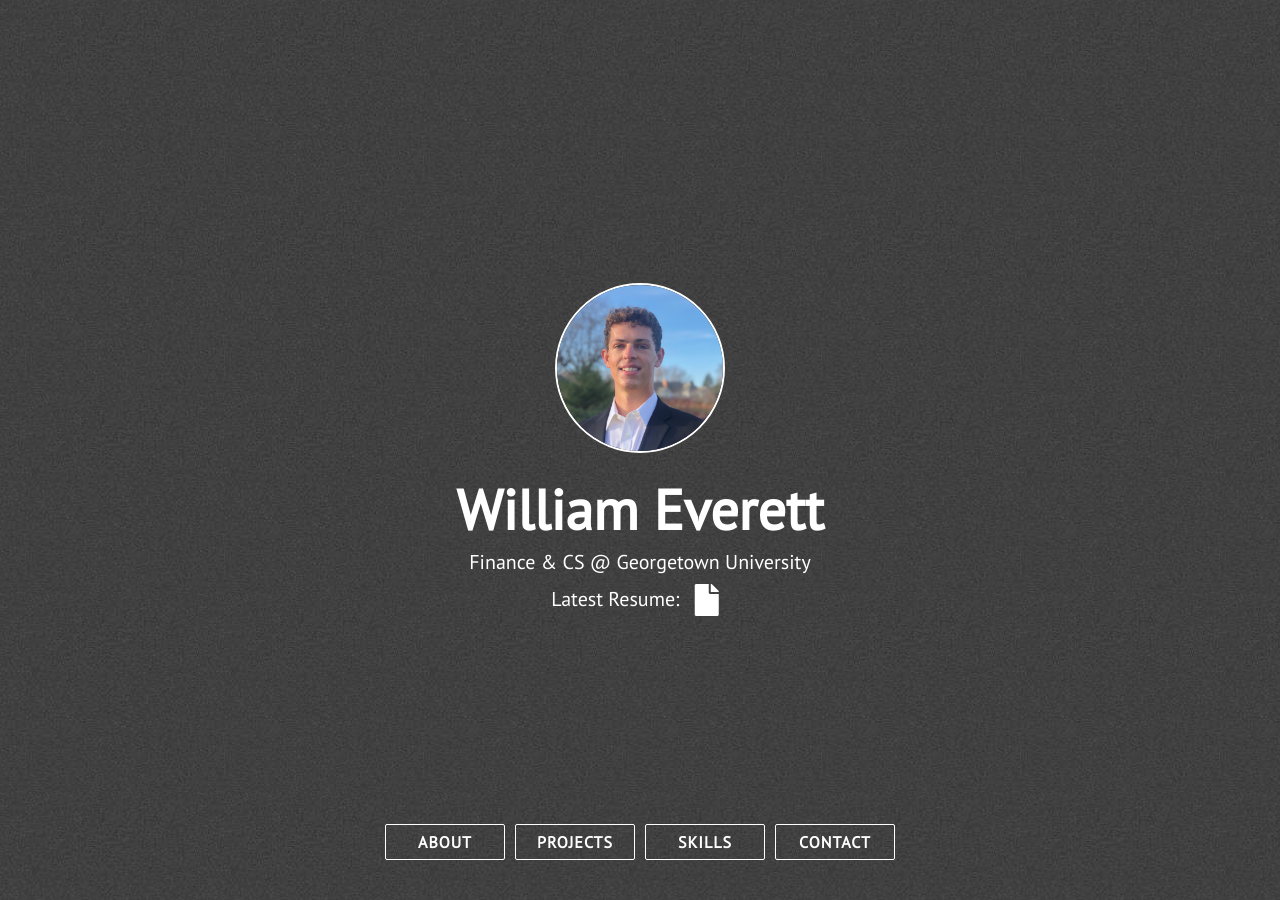
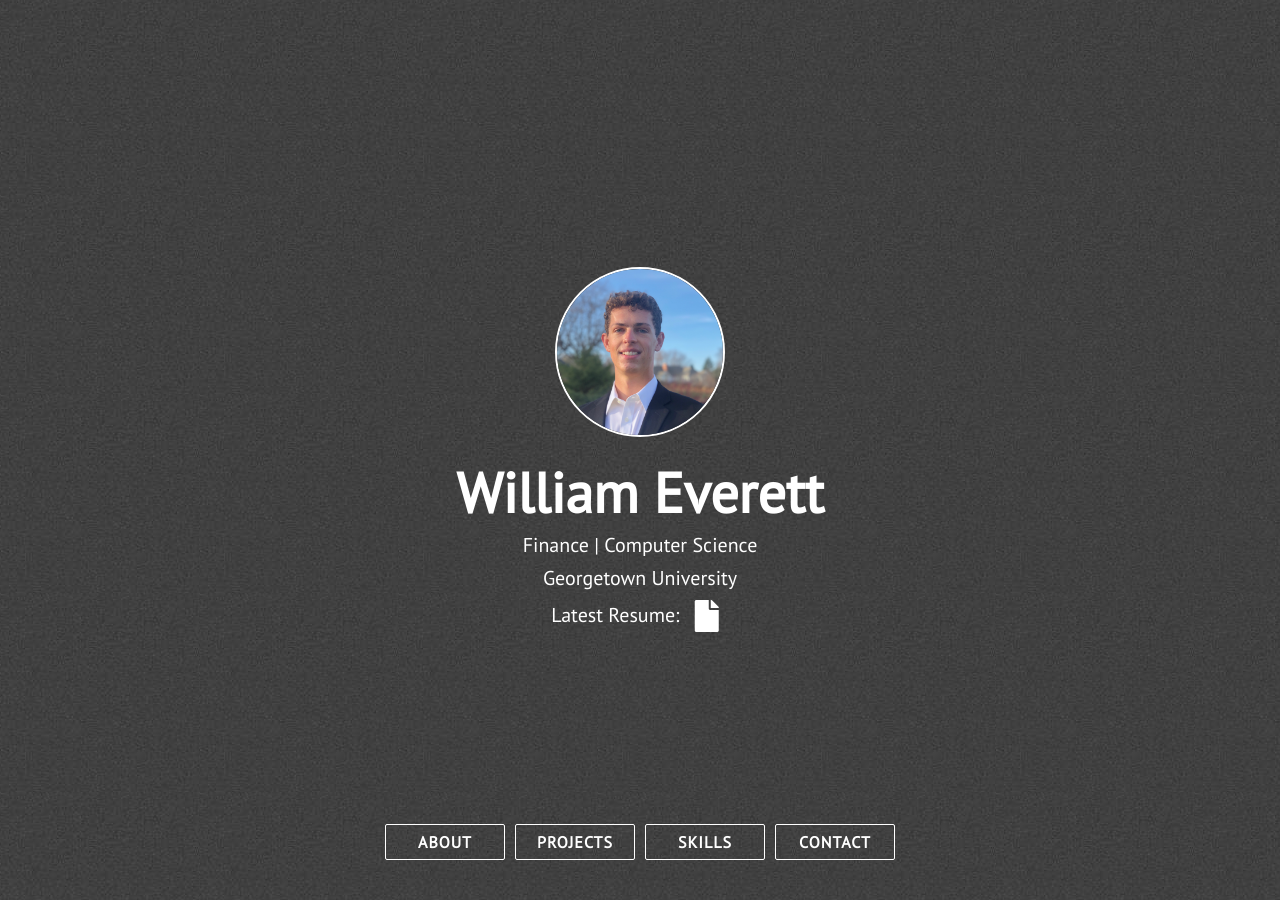
Before and after one commit to wae10/wae10.github.io, a Jekyll site: the page built from index.html, in a window 1280 px wide and 900 px high. Built offline with Jekyll 4.4.1, drawn with Linux system fonts in a browser that asks for light colours; nearby versions of some CDN libraries.

Commit message:
description

```diff
--- a/_config.yml
+++ b/_config.yml
@@ -1,5 +1,5 @@
 title: William Everett
-description: Finance & CS @ Georgetown University
+description: Finance | Computer Science
 site_title: 'William Everett'
 
 # Build settings
--- a/_includes/nav.html
+++ b/_includes/nav.html
@@ -5,11 +5,9 @@
             <a href="#about" class="profile-pic-link"><img src="../assets/images/me.JPG" class="profile-pic"/></a>
         </div>
         <div class="head-name head-title animated" id="head-name">{{ site.title }}</div>
-        <div class="head-punchline animated">{{ site.description }}
-            <!-- <span>
-                <img src='../assets/images/gtown.png' class="gtown-icon">
-            </span> -->
-        </div>
+        <div class="head-punchline animated">{{ site.description }} </div>
+        <div class="head-punchline animated"> Georgetown University </div>
+
         <!-- <div class="head-icon animated">
             <a href="../assets/Everett_William_Resume.pdf"><img src="../assets/images/resume.png"/>
         </div> -->
```
